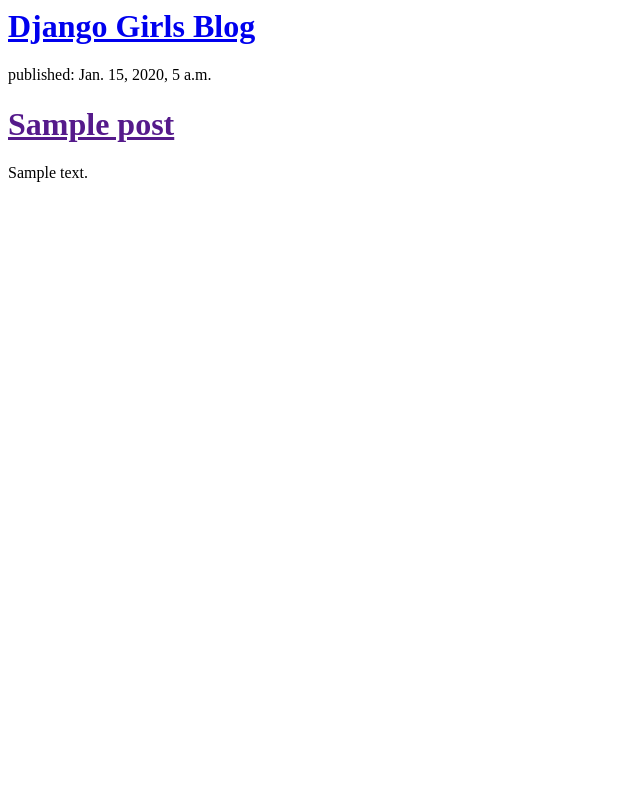
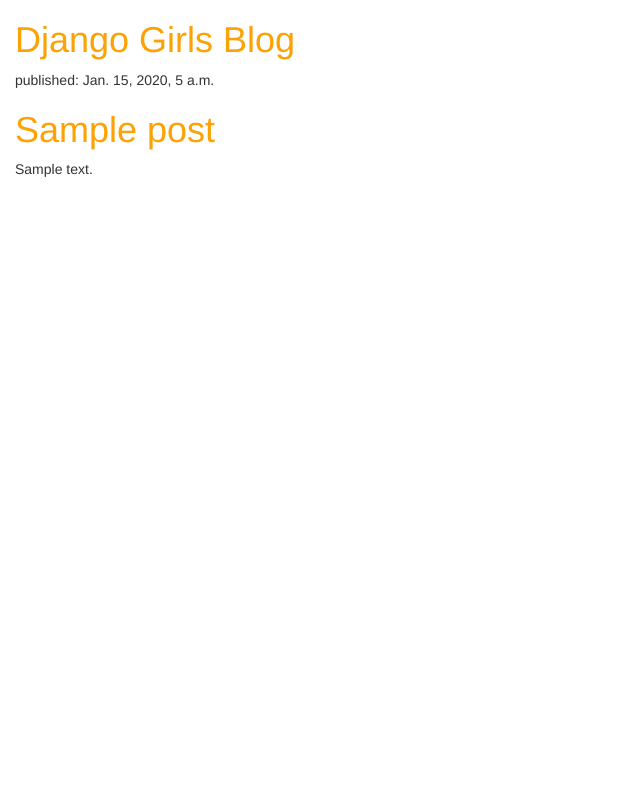
Before and after one commit to KaenKnights/my-first-blog, a Django app: template blog/templates/blog/post_list.html in a window 1280 px wide. Shown: the whole page, without its empty margins (0-640 px from the left). Run offline with Django 3.2, Linux system fonts and the light colour scheme; the template is opened without the code that fills it: values that come from a table or form of the project are taken from there, others are empty; tables that the repository leaves empty hold one stand-in row (values such as "Sample post"); some libraries are stand-ins or nearby versions.

Commit message:
end of day.

```diff
--- /dev/null
+++ b/blog/static/css/blog.css
@@ -0,0 +1,8 @@
+h1 a {
+    color: #FCA205;
+
+}
+
+body {
+    padding-left: 15px;
+}
--- a/blog/templates/blog/post_list.html
+++ b/blog/templates/blog/post_list.html
@@ -1,17 +1,26 @@
+{% load staticfiles %}
 <html>
     <head>
-        <title>Django Girls blog</title>
+        <title>KarenK</title>
+        <link rel="stylesheet" href="//maxcdn.bootstrapcdn.com/bootstrap/3.2.0/css/bootstrap.min.css">
+        <link rel="stylesheet" href="//maxcdn.bootstrapcdn.com/bootstrap/3.2.0/css/bootstrap-theme.min.css">
+        <link rel="stylesheet" href="{% static 'css/blog.css' %}">
     </head>
     <body>
         <div>
+
+
             <h1><a href="/">Django Girls Blog</a></h1>
         </div>
+
         {% for post in posts %}
             <div>
                 <p>published: {{ post.published_date }}</p>
                 <h1><a href="">{{ post.title }}</a></h1>
                 <p>{{ post.text|linebreaksbr }}</p>
             </div>
+
+
         {% endfor %}
     </body>
 </html>
```
Lines whose indentation alone changed are shown as unchanged.
